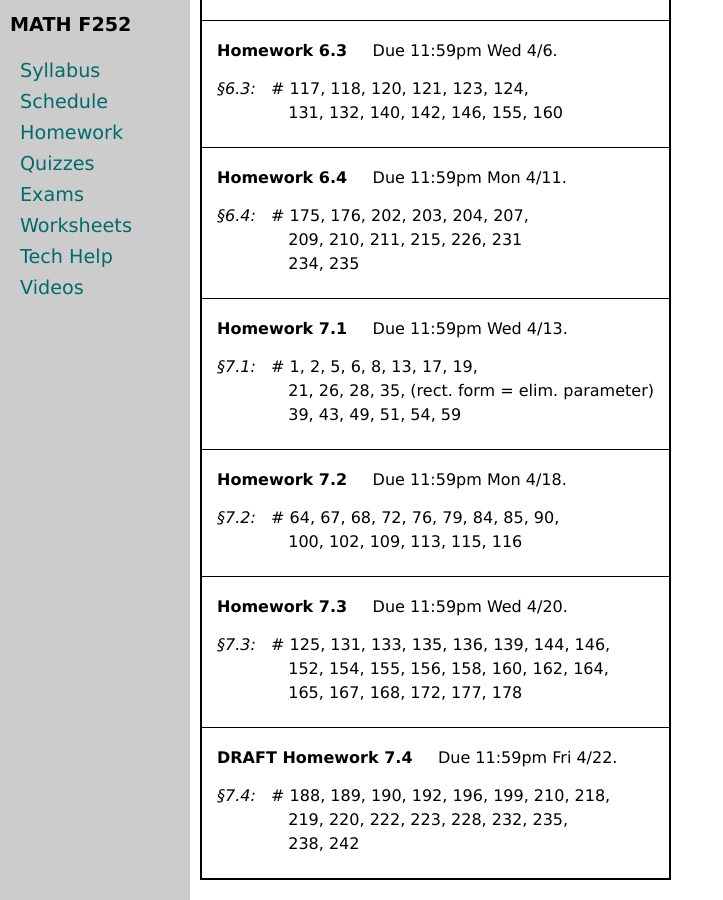
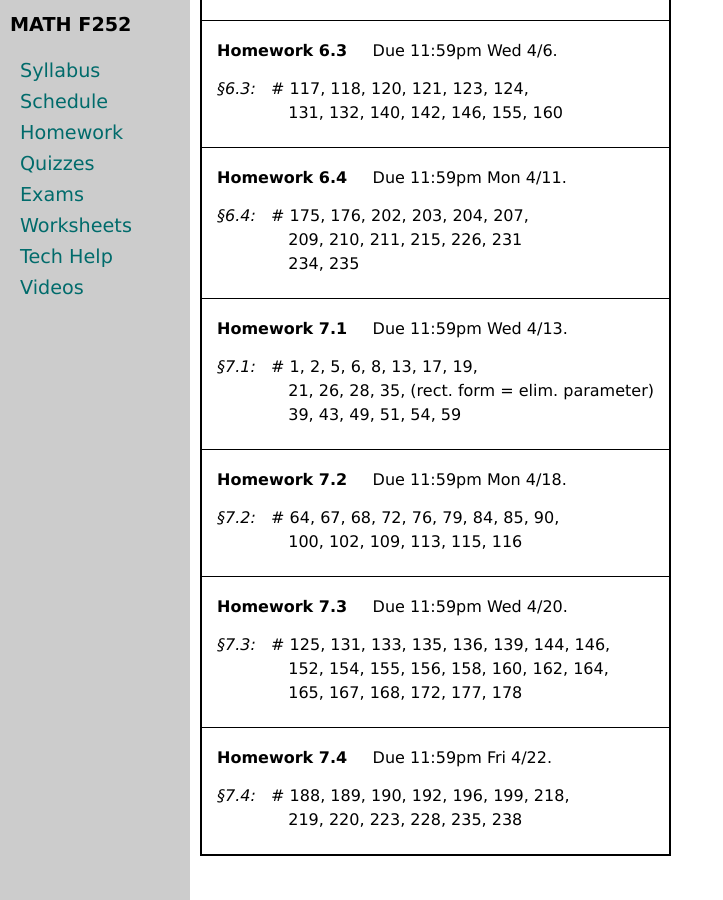
Before and after one commit to uaf-math/calc2, a Jekyll site: the page built from homework.md, in a window 1280 px wide and 900 px high, scrolled down 3722 px. Shown: the whole window, without its empty margins (0-723 px from the left). Built offline with Jekyll 4.4.1, drawn with Linux system fonts in a browser that asks for light colours.

Commit message:
finalize Homework 7.4

```diff
--- a/_data/homework.yml
+++ b/_data/homework.yml
@@ -182,10 +182,9 @@ homework:
     problems: 125, 131, 133, 135, 136, 139, 144, 146,
     cont: 152, 154, 155, 156, 158, 160, 162, 164,
     contcont: 165, 167, 168, 172, 177, 178
-- name: DRAFT Homework 7.4
+- name: Homework 7.4
   due: 11:59pm Fri 4/22
   sections:
   - section: 7.4
-    problems: 188, 189, 190, 192, 196, 199, 210, 218,
-    cont: 219, 220, 222, 223, 228, 232, 235,
-    contcont: 238, 242
+    problems: 188, 189, 190, 192, 196, 199, 218,
+    cont: 219, 220, 223, 228, 235, 238
```
